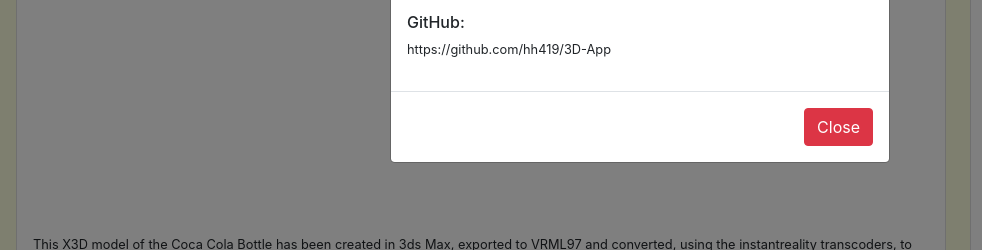
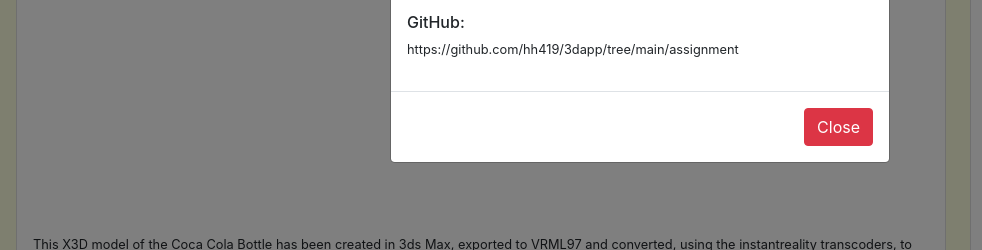
Before and after one commit to hh419/3dapp, a plain HTML site: page assignment/cokeee.html in a window 1280 px wide. Both pictures are taken after a click on the link "Contact". Shown: the part 378-628 px from the top of the page, 0-982 px from the left. Drawn offline with nearby package versions, Linux system fonts and the light colour scheme; no server answers.

Commit message:
Add files via upload

```diff
--- a/assignment/cokeee.html
+++ b/assignment/cokeee.html
@@ -339,7 +339,7 @@
 
 <footer class="mt-auto" id="footer">
     <div class="text-center mt-4 mb-4">&copy 2023 Mobile Web 3D Applications <a href="javascript:swap_theme()">Switch
-        Theme</a> | <a href="https://github.com/hh419/3D-App">GitHub</a></div>
+        Theme</a> | <a href="https://github.com/hh419/3dapp/tree/main/assignment">GitHub</a></div>
 </footer>
 
 <!-- modal for contact details and references -->
@@ -362,7 +362,7 @@
                     This assignment may be freely copied and distributed provided the source is acknowledged.
                     I hereby give permission for a copy of this assignment to be loaned out to students in future years</p>
                 <h6>GitHub:</h6>
-                <p>https://github.com/hh419/3D-App</p>
+                <p>https://github.com/hh419/3dapp/tree/main/assignment</p>
             </div>
             <div class="modal-footer">
                 <button type="button" class="btn btn-danger" data-bs-dismiss="modal">Close</button>
```
Also changed, not shown: assignment/index.html (+2 -2 lines).
